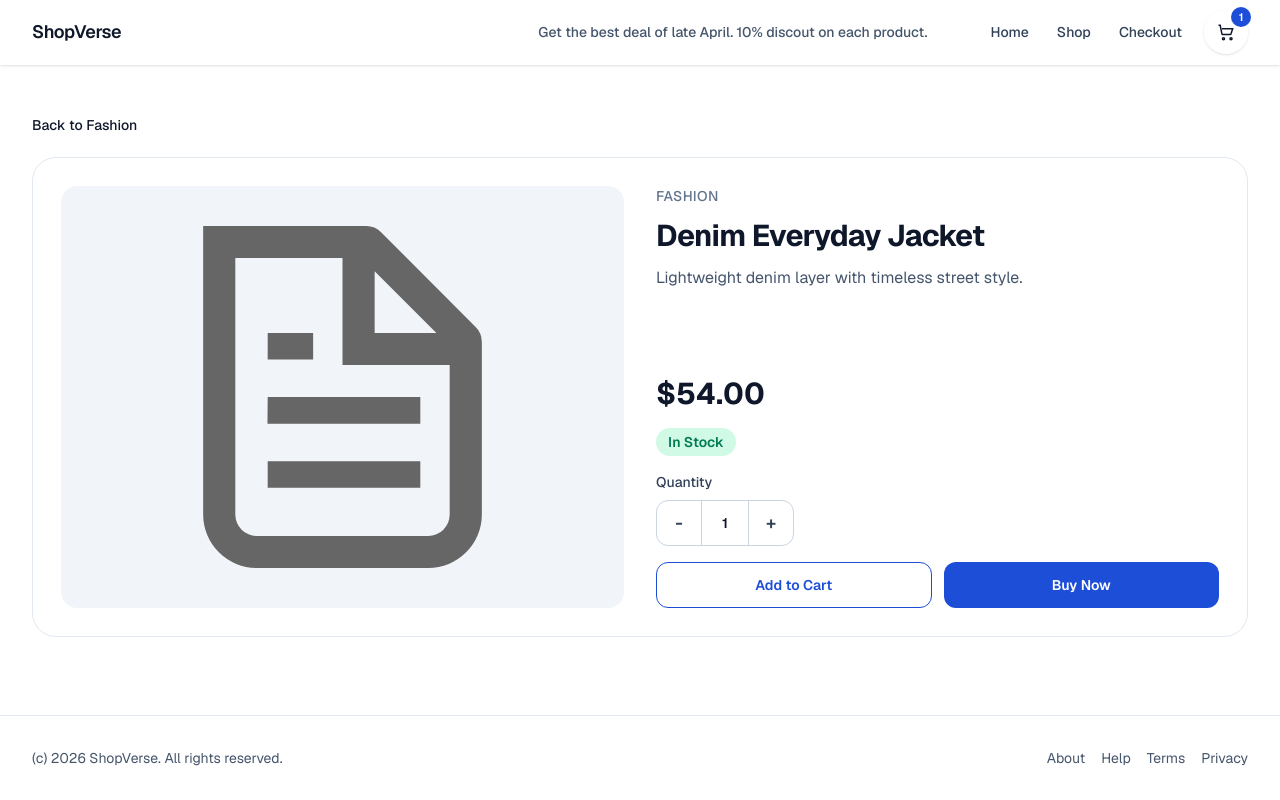
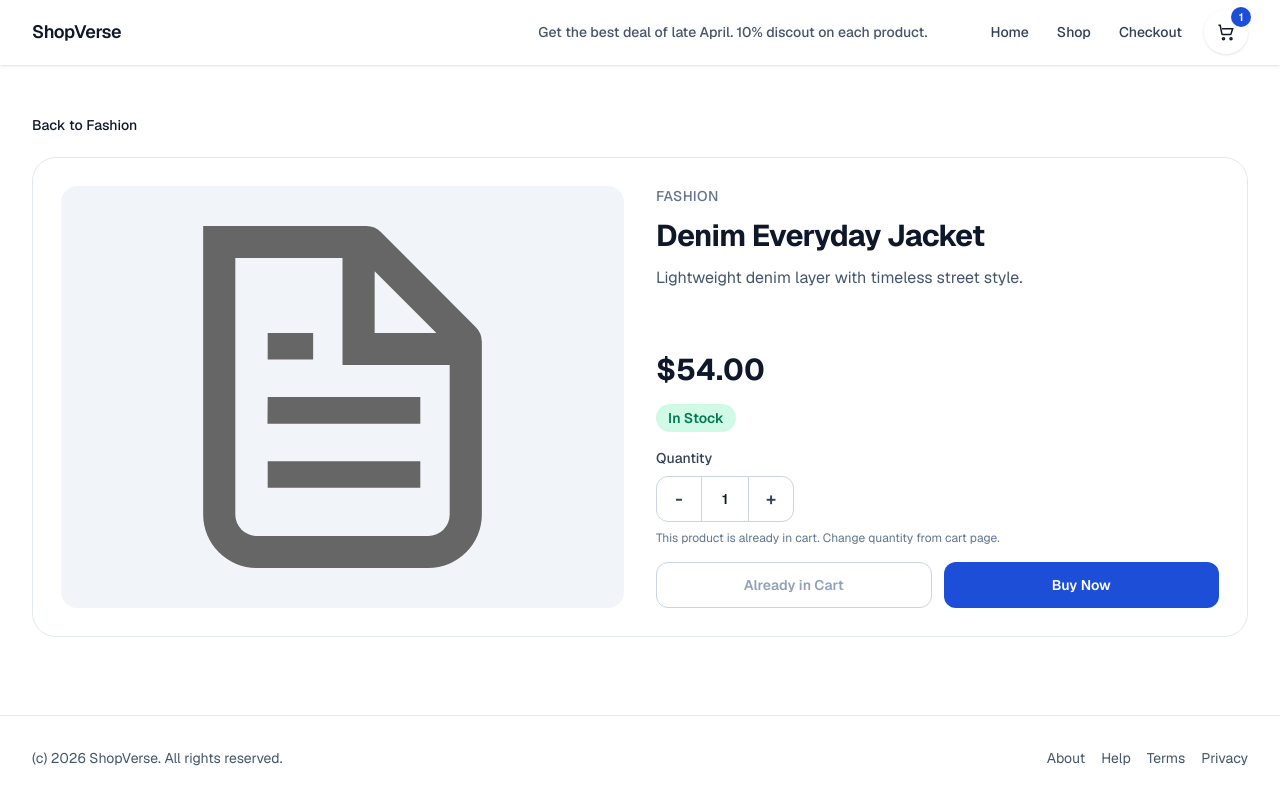
Before and after one commit to nayem11-am/E-commerce-biz, a Next.js app: page /product/denim-everyday-jacket in a window 1280 px wide. Both pictures are taken after a click on the button "Add to Cart". Built offline with nearby package versions, Linux system fonts and the light colour scheme.

Commit message:
First update

```diff
--- a/app/(shop)/category/[slug]/page.tsx
+++ b/app/(shop)/category/[slug]/page.tsx
@@ -47,6 +47,7 @@ export default async function CategoryPage({ params }: CategoryPageProps) {
         </div>
 
         <ShopCatalog
+          key={category.slug}
           categories={productCategories}
           products={allProducts}
           initialCategorySlug={category.slug}
--- a/app/cart/page.tsx
+++ b/app/cart/page.tsx
@@ -58,6 +58,7 @@ export default function CartPage() {
                   item={item}
                   onIncrease={() => updateItemQuantity(item.id, item.quantity + 1)}
                   onDecrease={() => updateItemQuantity(item.id, item.quantity - 1)}
+                  onSetQuantity={(quantity) => updateItemQuantity(item.id, quantity)}
                   onRemove={() => removeItem(item.id)}
                 />
               ))}
--- a/components/common/ProductCard.tsx
+++ b/components/common/ProductCard.tsx
@@ -11,11 +11,12 @@ interface ProductCardProps {
 }
 
 export function ProductCard({ product }: ProductCardProps) {
-  const { addItem } = useCart();
+  const { addItem, items } = useCart();
   const isPlaceholderImage = product.image.endsWith(".svg");
+  const isInCart = items.some((item) => item.id === product.id);
 
   const handleAddToCart = () => {
-    if (!product.inStock) return;
+    if (!product.inStock || isInCart) return;
 
     addItem({
       id: product.id,
@@ -23,6 +24,7 @@ export function ProductCard({ product }: ProductCardProps) {
       name: product.name,
       price: product.price,
       quantity: 1,
+      stock: product.stock,
       image: product.image,
       category: product.category,
     });
@@ -83,10 +85,10 @@ export function ProductCard({ product }: ProductCardProps) {
           <button
             type="button"
             onClick={handleAddToCart}
-            disabled={!product.inStock}
+            disabled={!product.inStock || isInCart}
             className="w-full rounded-lg bg-slate-900 px-3 py-2 text-xs font-semibold text-white transition hover:bg-slate-800 focus-visible:outline-none focus-visible:ring-2 focus-visible:ring-slate-300 disabled:cursor-not-allowed disabled:bg-slate-300 sm:rounded-xl sm:px-4 sm:py-2.5 sm:text-sm"
           >
-            {product.inStock ? "Add to Cart" : "Unavailable"}
+            {!product.inStock ? "Unavailable" : isInCart ? "Already in Cart" : "Add to Cart"}
           </button>
         </div>
       </div>
--- a/components/layout/Navbar.tsx
+++ b/components/layout/Navbar.tsx
@@ -8,12 +8,12 @@ import { NAV_LINKS } from "@/lib/constants/navigation";
 import { Container } from "@/components/common/Container";
 
 export function Navbar() {
-  const { totalItems, isHydrated } = useCart();
+  const { items, isHydrated } = useCart();
   const [isMenuOpen, setIsMenuOpen] = useState(false);
   const mainLinks = NAV_LINKS.filter((item) => item.href !== "/cart");
   const inlineMarqueeText =
     "Get the best deal of late April. 10% discout on each product.";
-  const cartCount = isHydrated ? totalItems : null;
+  const cartCount = isHydrated ? items.length : null;
   const mobileLinks = [
     { label: "Home", href: "/" },
     { label: "Shop", href: "/shop" },
--- a/components/product/ProductActions.tsx
+++ b/components/product/ProductActions.tsx
@@ -11,16 +11,18 @@ interface ProductActionsProps {
 
 export function ProductActions({ product }: ProductActionsProps) {
   const router = useRouter();
-  const { addItem } = useCart();
+  const { addItem, items } = useCart();
   const [quantity, setQuantity] = useState(1);
 
-  const canPurchase = product.inStock;
+  const stockLimit = Math.max(0, Math.floor(product.stock));
+  const canPurchase = product.inStock && stockLimit > 0;
+  const isInCart = items.some((item) => item.id === product.id);
 
   const decreaseQuantity = () => setQuantity((prev) => Math.max(1, prev - 1));
-  const increaseQuantity = () => setQuantity((prev) => Math.min(10, prev + 1));
+  const increaseQuantity = () => setQuantity((prev) => Math.min(stockLimit, prev + 1));
 
   const addToCart = () => {
-    if (!canPurchase) return;
+    if (!canPurchase || isInCart) return;
 
     addItem({
       id: product.id,
@@ -28,6 +30,7 @@ export function ProductActions({ product }: ProductActionsProps) {
       name: product.name,
       price: product.price,
       quantity,
+      stock: stockLimit,
       image: product.image,
       category: product.category,
     });
@@ -36,7 +39,9 @@ export function ProductActions({ product }: ProductActionsProps) {
   const buyNow = () => {
     if (!canPurchase) return;
 
-    addToCart();
+    if (!isInCart) {
+      addToCart();
+    }
     router.push("/checkout");
   };
 
@@ -50,7 +55,7 @@ export function ProductActions({ product }: ProductActionsProps) {
             onClick={decreaseQuantity}
             className="h-11 w-11 text-lg font-semibold text-slate-700 transition hover:bg-slate-100"
             aria-label="Decrease quantity"
-            disabled={!canPurchase}
+            disabled={!canPurchase || isInCart}
           >
             -
           </button>
@@ -62,21 +67,29 @@ export function ProductActions({ product }: ProductActionsProps) {
             onClick={increaseQuantity}
             className="h-11 w-11 text-lg font-semibold text-slate-700 transition hover:bg-slate-100"
             aria-label="Increase quantity"
-            disabled={!canPurchase}
+            disabled={!canPurchase || isInCart}
           >
             +
           </button>
         </div>
+        {!isInCart && canPurchase ? (
+          <p className="mt-2 text-xs text-slate-500">Available stock: {stockLimit}</p>
+        ) : null}
+        {isInCart ? (
+          <p className="mt-2 text-xs text-slate-500">
+            This product is already in cart. Change quantity from cart page.
+          </p>
+        ) : null}
       </div>
 
       <div className="grid grid-cols-1 gap-3 sm:grid-cols-2">
         <button
           type="button"
           onClick={addToCart}
-          disabled={!canPurchase}
+          disabled={!canPurchase || isInCart}
           className="rounded-xl border border-brand-700 px-5 py-3 text-sm font-semibold text-brand-700 transition hover:bg-brand-50 disabled:cursor-not-allowed disabled:border-slate-300 disabled:text-slate-400"
         >
-          Add to Cart
+          {isInCart ? "Already in Cart" : "Add to Cart"}
         </button>
         <button
           type="button"
--- a/context/CartContext.tsx
+++ b/context/CartContext.tsx
@@ -30,12 +30,17 @@ function normalizeQuantity(quantity: number) {
   return Math.min(99, Math.max(1, Math.floor(quantity)));
 }
 
+function clampByStock(quantity: number, stock?: number) {
+  if (typeof stock !== "number") return normalizeQuantity(quantity);
+  return Math.max(1, Math.min(normalizeQuantity(quantity), Math.max(1, Math.floor(stock))));
+}
+
 function cartReducer(state: CartState, action: CartAction): CartState {
   switch (action.type) {
     case "hydrate":
       return { items: action.payload, isHydrated: true };
     case "add": {
-      const quantity = normalizeQuantity(action.payload.quantity ?? 1);
+      const quantity = clampByStock(action.payload.quantity ?? 1, action.payload.stock);
       const existingItem = state.items.find((item) => item.id === action.payload.id);
 
       if (!existingItem) {
@@ -49,7 +54,10 @@ function cartReducer(state: CartState, action: CartAction): CartState {
         isHydrated: state.isHydrated,
         items: state.items.map((item) =>
           item.id === action.payload.id
-            ? { ...item, quantity: normalizeQuantity(item.quantity + quantity) }
+            ? {
+                ...item,
+                quantity: clampByStock(item.quantity + quantity, item.stock),
+              }
             : item,
         ),
       };
@@ -67,7 +75,8 @@ function cartReducer(state: CartState, action: CartAction): CartState {
         };
       }
 
-      const quantity = normalizeQuantity(action.payload.quantity);
+      const targetItem = state.items.find((item) => item.id === action.payload.id);
+      const quantity = clampByStock(action.payload.quantity, targetItem?.stock);
       return {
         isHydrated: state.isHydrated,
         items: state.items.map((item) =>
--- a/lib/constants/catalogData.ts
+++ b/lib/constants/catalogData.ts
@@ -50,6 +50,7 @@ export const allProducts: Product[] = [
     category: "Fashion",
     categorySlug: "fashion",
     inStock: true,
+    stock: 12,
   },
   {
     id: "prod-2",
@@ -61,6 +62,7 @@ export const allProducts: Product[] = [
     category: "Fashion",
     categorySlug: "fashion",
     inStock: true,
+    stock: 8,
   },
   {
     id: "prod-3",
@@ -72,6 +74,7 @@ export const allProducts: Product[] = [
     category: "Electronics",
     categorySlug: "electronics",
     inStock: true,
+    stock: 10,
   },
   {
     id: "prod-4",
@@ -83,6 +86,7 @@ export const allProducts: Product[] = [
     category: "Electronics",
     categorySlug: "electronics",
     inStock: false,
+    stock: 0,
   },
   {
     id: "prod-5",
@@ -94,6 +98,7 @@ export const allProducts: Product[] = [
     category: "Home and Living",
     categorySlug: "home-living",
     inStock: true,
+    stock: 15,
   },
   {
     id: "prod-6",
@@ -105,6 +110,7 @@ export const allProducts: Product[] = [
     category: "Home and Living",
     categorySlug: "home-living",
     inStock: true,
+    stock: 6,
   },
   {
     id: "prod-7",
@@ -116,6 +122,7 @@ export const allProducts: Product[] = [
     category: "Beauty",
     categorySlug: "beauty",
     inStock: false,
+    stock: 0,
   },
   {
     id: "prod-8",
@@ -127,5 +134,6 @@ export const allProducts: Product[] = [
     category: "Beauty",
     categorySlug: "beauty",
     inStock: true,
+    stock: 20,
   },
 ];
--- a/types/cart.ts
+++ b/types/cart.ts
@@ -4,6 +4,7 @@ export interface CartItem {
   name: string;
   price: number;
   quantity: number;
+  stock?: number;
   image?: string;
   category?: string;
 }
@@ -14,6 +15,7 @@ export interface AddCartItemInput {
   name: string;
   price: number;
   quantity?: number;
+  stock?: number;
   image?: string;
   category?: string;
 }
--- a/types/product.ts
+++ b/types/product.ts
@@ -8,4 +8,5 @@ export interface Product {
   category: string;
   categorySlug: string;
   inStock: boolean;
+  stock: number;
 }
```
Also changed, not shown: components/cart/CartItem.tsx (+21 -4 lines).
